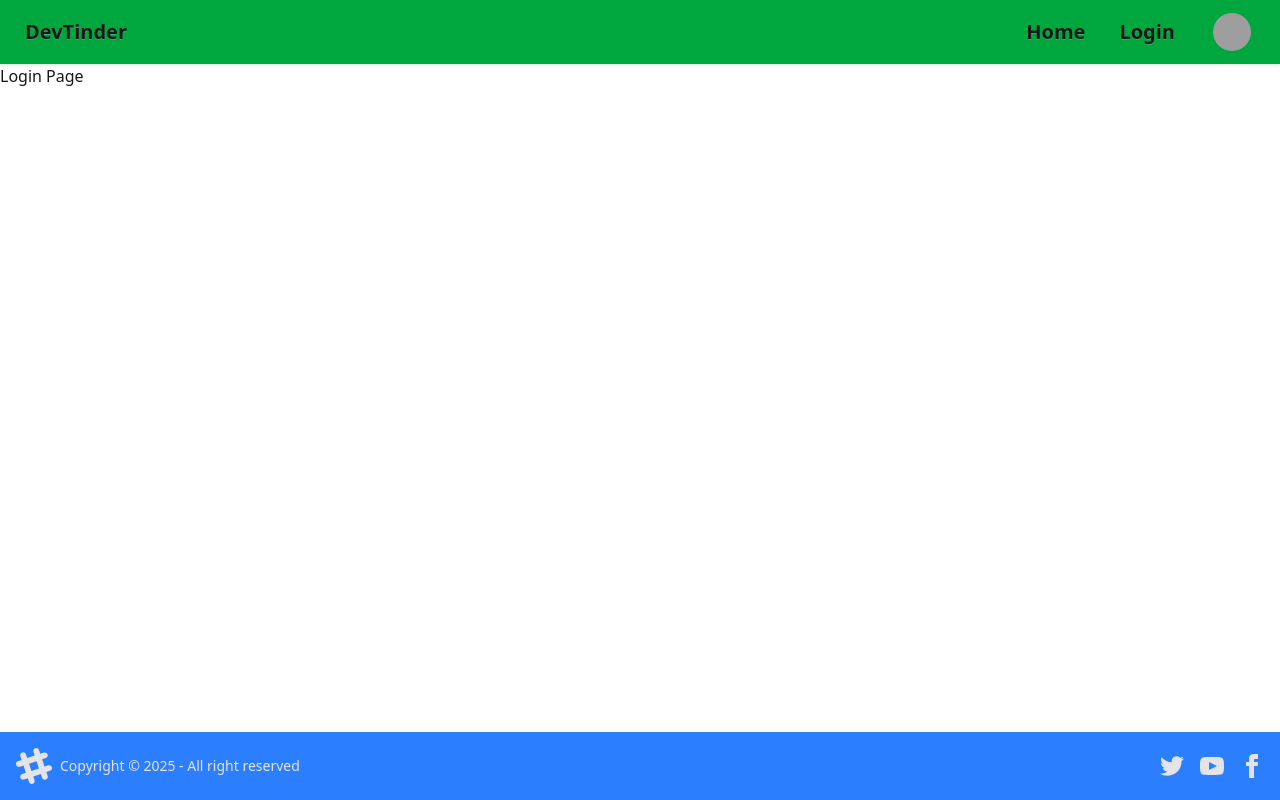
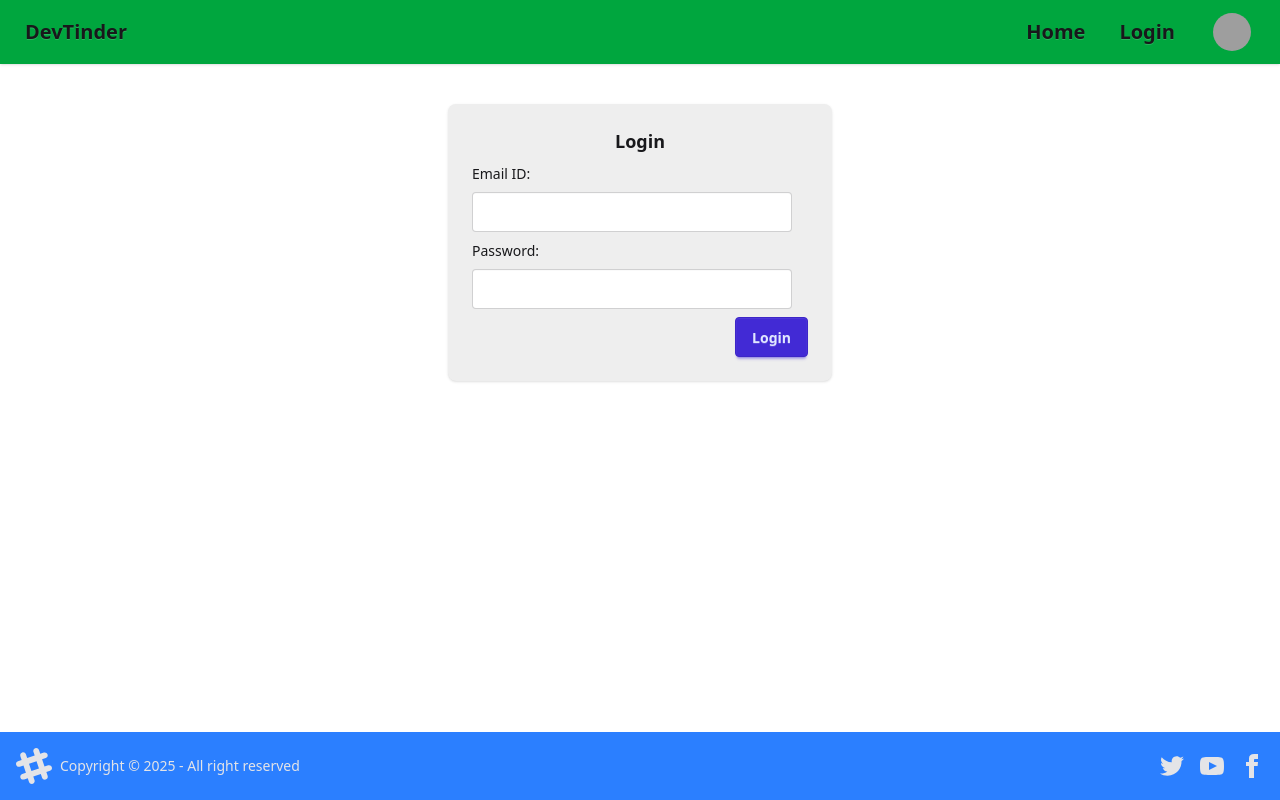
Before and after one commit to abhisheknishad345/devTinder-web, a React (Vite) app: page /login in a window 1280 px wide. Built offline with nearby package versions, Linux system fonts and the light colour scheme; grey boxes are pictures that could not be loaded.

Commit message:
login pg

```diff
--- a/package.json
+++ b/package.json
@@ -11,6 +11,7 @@
   },
   "dependencies": {
     "@tailwindcss/vite": "^4.1.17",
+    "axios": "^1.13.2",
     "react": "^19.2.0",
     "react-dom": "^19.2.0",
     "react-router-dom": "^7.10.1",
--- a/src/Login.jsx
+++ b/src/Login.jsx
@@ -1,9 +1,40 @@
 
-import React from 'react'
+import React, { useState } from 'react'
 
 const Login = () => {
+  const [email, setEmail] = useState('')
+  const [password, setPassword] = useState('')
   return (
-    <div>Login Page</div>
+    <div className='flex justify-center my-10'>
+      <div className="card bg-base-300 w-96 shadow-sm ">
+        <div className="card-body">
+          <h2 className="card-title justify-center">Login</h2>
+          <p>Email ID: {email}</p>
+          <label className="floating-label">
+            <input
+            type="text"
+            value={email}
+             className="input input-md"
+             onChange={(e) => setEmail(e.target.value)}
+             />
+
+          </label>
+          <p>Password: {password}</p>
+          <label className="floating-label">
+            <input type="text"
+            value={password}
+             className="input input-md"
+             onChange={(e) => setPassword(e.target.value)}
+              />
+
+          </label>
+
+          <div className="card-actions justify-end">
+            <button className="btn btn-primary">Login</button>
+          </div>
+        </div>
+      </div>
+    </div>
   )
 }
 
```
Also changed, not shown: 1 other file (tests, documents, lock files or other folders).
